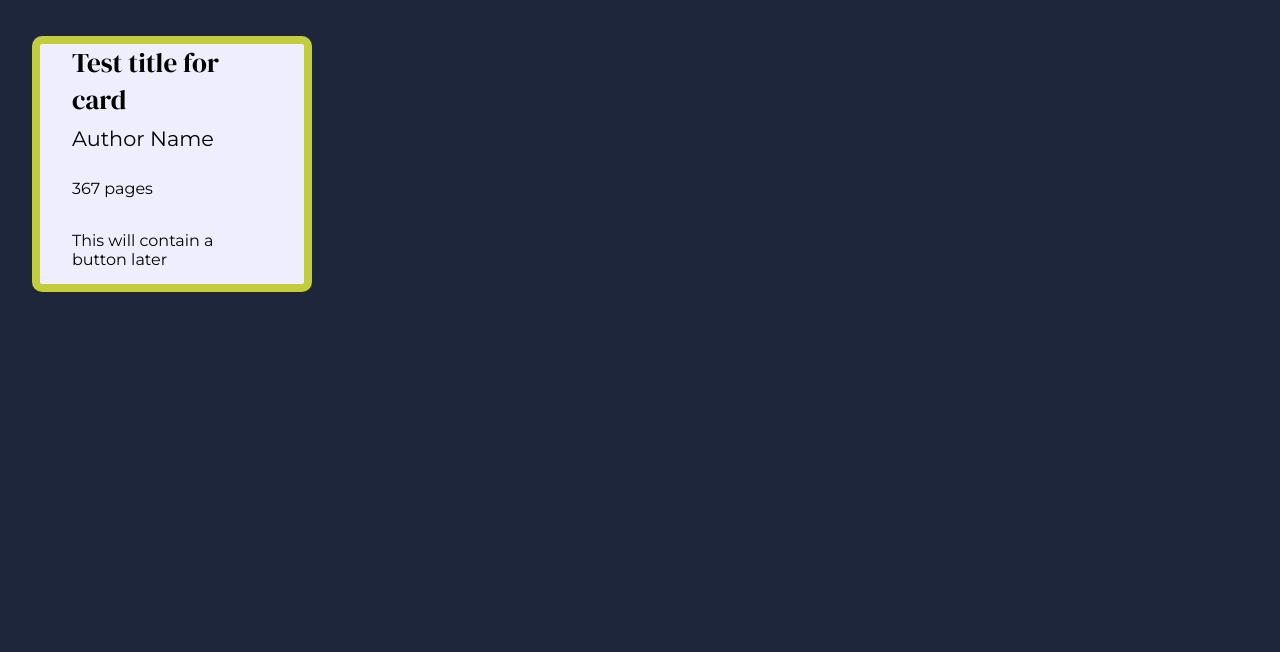
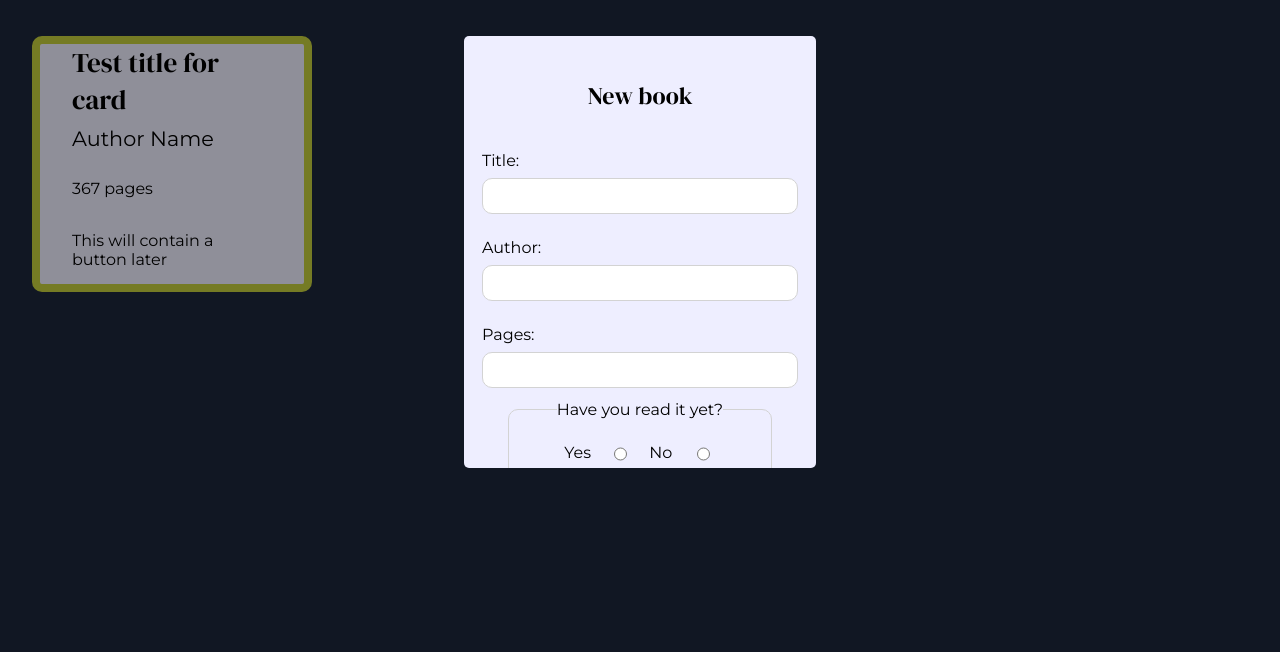
Before and after one commit to Roxanoel/library, a plain HTML site: page index.html in a window 1280 px wide. Shown: the part 148-800 px from the top of the page. Drawn offline with Linux system fonts and the light colour scheme.

Commit message:
Finished styling modal for adding new book (not yet implemented with script, still displaying on page).

```diff
--- a/index.html
+++ b/index.html
@@ -9,6 +9,37 @@
     <link rel="stylesheet" href="styles.css">
 </head>
 <body>
+    <div id="add-book" class="modal">
+        <div class="modal-content">
+            <form>
+                <h2>New book</h2>
+                <div class="labeled-input">
+                    <label for="title">Title:</label>
+                    <input name="title" type="text" id="title">
+                </div>
+                <div class="labeled-input">
+                    <label for="author">Author:</label>
+                    <input name="author" type="text" id="author">
+                </div>
+                <div class="labeled-input">
+                    <label for="pages">Pages:</label>
+                    <input name="pages" type="number" id="pages">
+                </div>
+                <div class="labeled-fieldset">
+                    <fieldset>
+                        <legend>Have you read it yet?</legend>
+                        <label for="read">Yes</label>
+                        <input name="was-read" value="1" id="read" type="radio">
+                        <label for="unread">No</label>
+                        <input name="was-read" value="0" id="unread" type="radio">
+                    </fieldset>
+                </div>
+                <div class="btn-container">
+                    <button id="submit-btn">Add</button>
+                </div>
+            </form>
+        </div>
+    </div>
     <header>
         <h1>Your Library.</h1>
     </header>
--- a/styles.css
+++ b/styles.css
@@ -42,6 +42,12 @@ h1 {
     letter-spacing: .2rem;
 }
 
+h2 {
+    font-family: var(--header-text);
+    font-weight: 500;
+    margin: 0;
+}
+
 main {
     background-color: var(--space-cadet);
     display: grid;
@@ -82,16 +88,84 @@ main {
     font-size: 1.3rem;
 }
 
+.modal {
+    position: fixed;
+    z-index: 1;
+    left: 0;
+    top: 0;
+    width: 100%;
+    height: 100%;
+    background-color: rgba(0,0,0,0.4);
+    display: grid;
+}
+
+.modal-content {
+    background-color: var(--lavender-web);
+    border-radius: 5px;
+    width: 25vw;
+    height: 50vh;
+    align-self: center;
+    justify-self: center;
+    padding: 1rem;
+    overflow: auto;
+}
+
+.modal form {
+    display: grid;
+    grid-template-rows: repeat(6, 1fr);
+    grid-template-columns: 100%;
+    overflow: auto;
+    align-items: center;
+    justify-items: center;
+}
+
+.labeled-input {
+    display:flex;
+    flex-direction: column;
+    gap: .5rem;
+}
+
+input {
+    height: 2rem;
+    font-size: 1.5rem;
+    border-radius: 10px;
+    border: 1px solid lightgray;
+}
+
+fieldset {
+    border: 1px solid lightgray;
+    border-radius: 10px;
+    padding: 1rem 3rem;
+    margin: 0;
+    display: grid;
+    grid-template-columns: repeat(4, 1fr);
+    align-items: center;
+    justify-items: center;
+}
+
+legend {
+    grid-column: 1 / -1;
+    padding: 0;
+}
+
+#submit-btn {
+    padding: 1rem 4rem;
+    margin-top: .5rem;
+}
+
 #add-btn {
-    background-color: var(--telemagenta);
-    font-family: var(--body-text);
-    font-weight: 600;
-    font-size: 1.3rem;
-    color: white;
-    border-radius: 5px;
-    border-style: none;
+
+}
+
+button {
     align-self: center;
     justify-self: center;
     width: fit-content;
     padding: 1rem 2rem;
+    border-radius: 5px;
+    border-style: none;
+    font-weight: 600;
+    font-size: 1.3rem;
+    background-color: var(--telemagenta);
+    color: white;
 }
```
